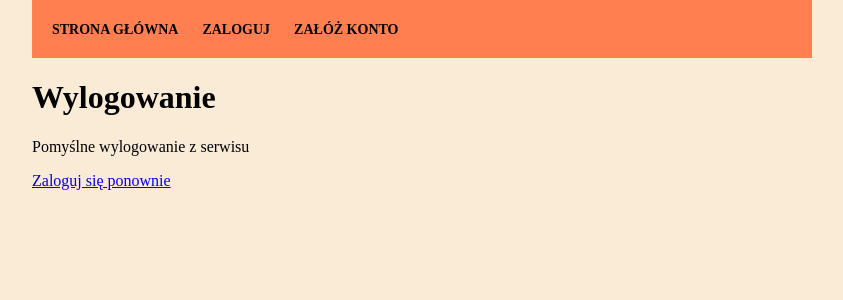
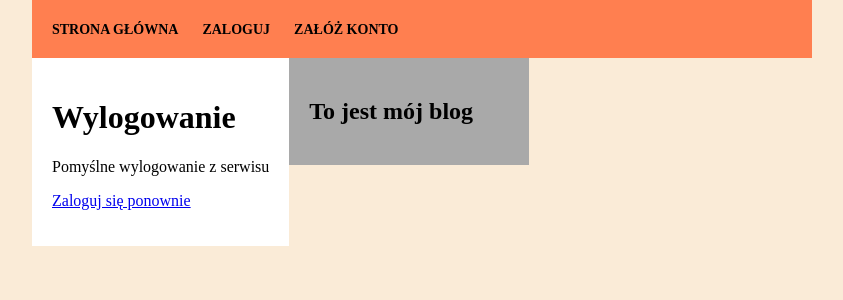
Before and after one commit to JKK86/blog, a Django app: template templates/registration/logged_out.html in a window 1280 px wide. Shown: the part 100-400 px from the top of the page, without its empty margins (218-1061 px from the left). Run offline with Django 3.2, Linux system fonts and the light colour scheme; the template is opened without the code that fills it, so the values that code supplies are empty.

Commit message:
css more changes

```diff
--- a/static/css/style.css
+++ b/static/css/style.css
@@ -25,6 +25,23 @@ body {
     padding: 10px 10px;
 }
 
+#main {
+    display: flex;
+    justify-content: flex-start;
+    align-items: flex-start;
+}
+
+#content {
+    background: #fff;
+    padding: 20px;
+}
+
+#sidebar {
+    flex: 0 0 200px;
+    background: darkgray;
+    padding: 20px;
+}
+
 .disabled {
     display: none;
 }
--- a/templates/blog/base.html
+++ b/templates/blog/base.html
@@ -24,12 +24,14 @@
         {% endif %}
     </div>
 </div>
+<div id="main">
 <div id="content">
 {% block content %}
 
 {% endblock %}
+</div>
 <div id="sidebar">
-
+<h2>To jest mój blog</h2>
 </div>
 </div>
 </body>
```
